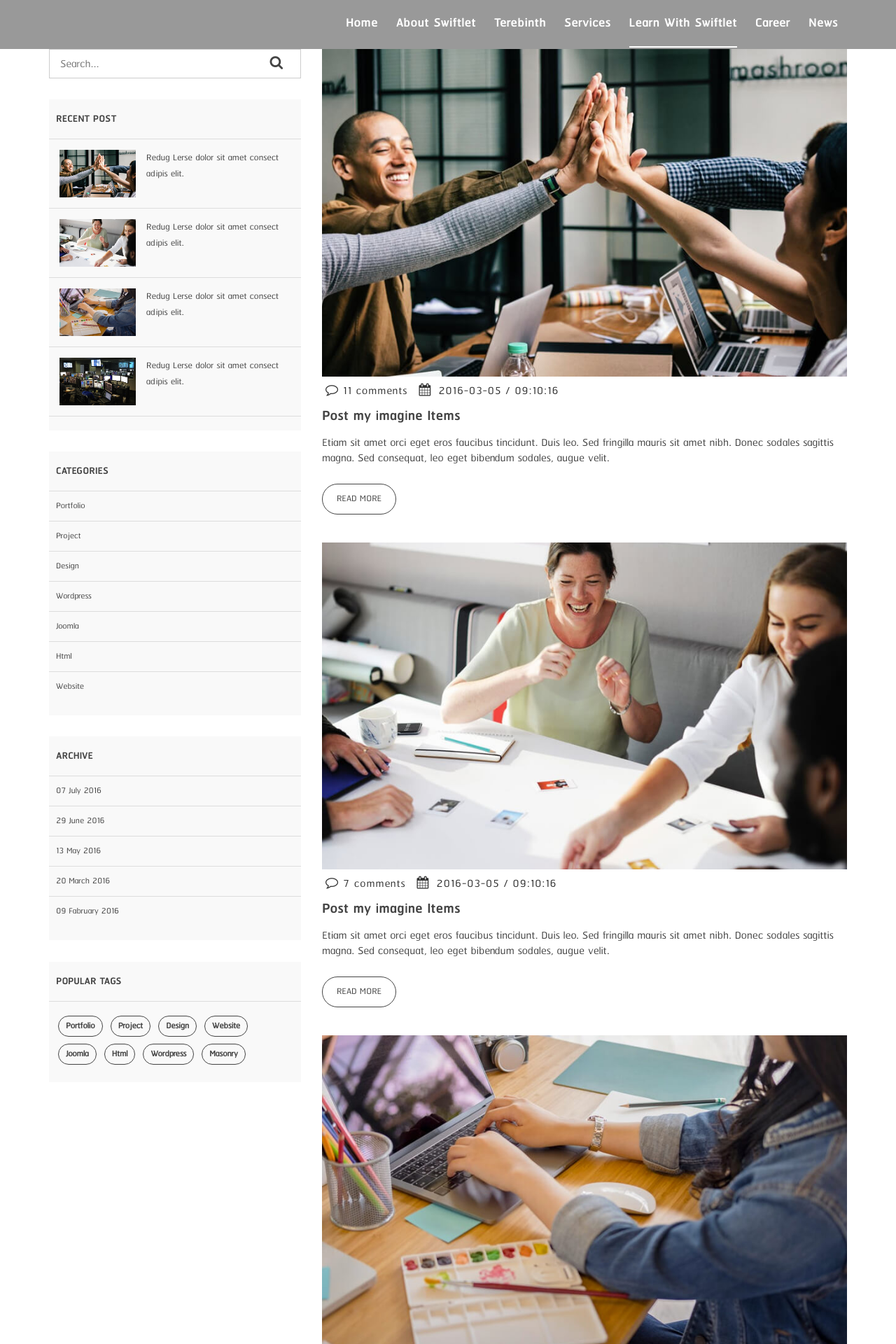
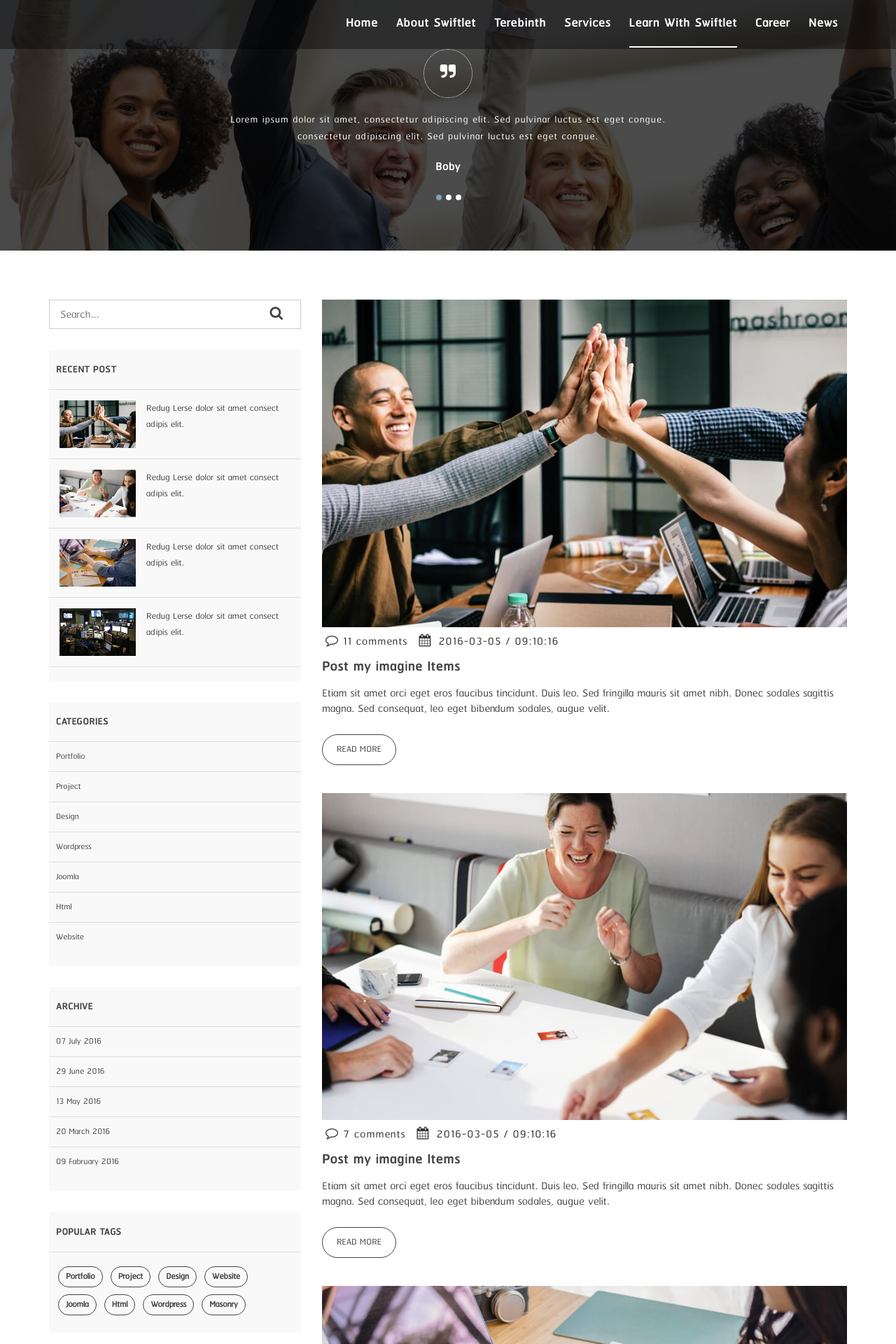
Before and after one commit to dooddwebsite3/project_swiftlet, a PHP site: page /learnswiftlet.php in a window 1280 px wide. Shown: the top 1920 px of the page at 70% size. Run offline with PHP 8.4, Linux system fonts and the light colour scheme.

Commit message:
learn swiftlet

```diff
--- a/eBusiness/learnswiftlet.php
+++ b/eBusiness/learnswiftlet.php
@@ -1,4 +1,55 @@
 <?php include("./include/header.php"); ?>
+
+  <!-- Start Testimonials -->
+  <div class="testimonials-area">
+    <div class="testi-inner area-padding">
+      <div class="testi-overly"></div>
+      <div class="container ">
+        <div class="row">
+          <div class="col-md-12 col-sm-12 col-xs-12">
+            <!-- Start testimonials Start -->
+            <div class="testimonial-content text-center">
+              <a class="quate" href="#"><i class="fa fa-quote-right"></i></a>
+              <!-- start testimonial carousel -->
+              <div class="testimonial-carousel">
+                <div class="single-testi">
+                  <div class="testi-text">
+                    <p>
+                      Lorem ipsum dolor sit amet, consectetur adipiscing elit. Sed pulvinar luctus est eget congue.<br>consectetur adipiscing elit. Sed pulvinar luctus est eget congue.
+                    </p>
+                    <h6>Boby</h6>
+                  </div>
+                </div>
+                <!-- End single item -->
+                <div class="single-testi">
+                  <div class="testi-text">
+                    <p>
+                      Lorem ipsum dolor sit amet, consectetur adipiscing elit. Sed pulvinar luctus est eget congue.<br>consectetur adipiscing elit. Sed pulvinar luctus est eget congue.
+                    </p>
+                    <h6>Jhon</h6>
+                  </div>
+                </div>
+                <!-- End single item -->
+                <div class="single-testi">
+                  <div class="testi-text">
+                    <p>
+                      Lorem ipsum dolor sit amet, consectetur adipiscing elit. Sed pulvinar luctus est eget congue.<br>consectetur adipiscing elit. Sed pulvinar luctus est eget congue.
+                    </p>
+                    <h6>Fleming</h6>
+                  </div>
+                </div>
+                <!-- End single item -->
+              </div>
+            </div>
+            <!-- End testimonials end -->
+          </div>
+          <!-- End Right Feature -->
+        </div>
+      </div>
+    </div>
+  </div>
+  <!-- End Testimonials -->
+
 
 
   <div class="blog-page area-padding">
```
